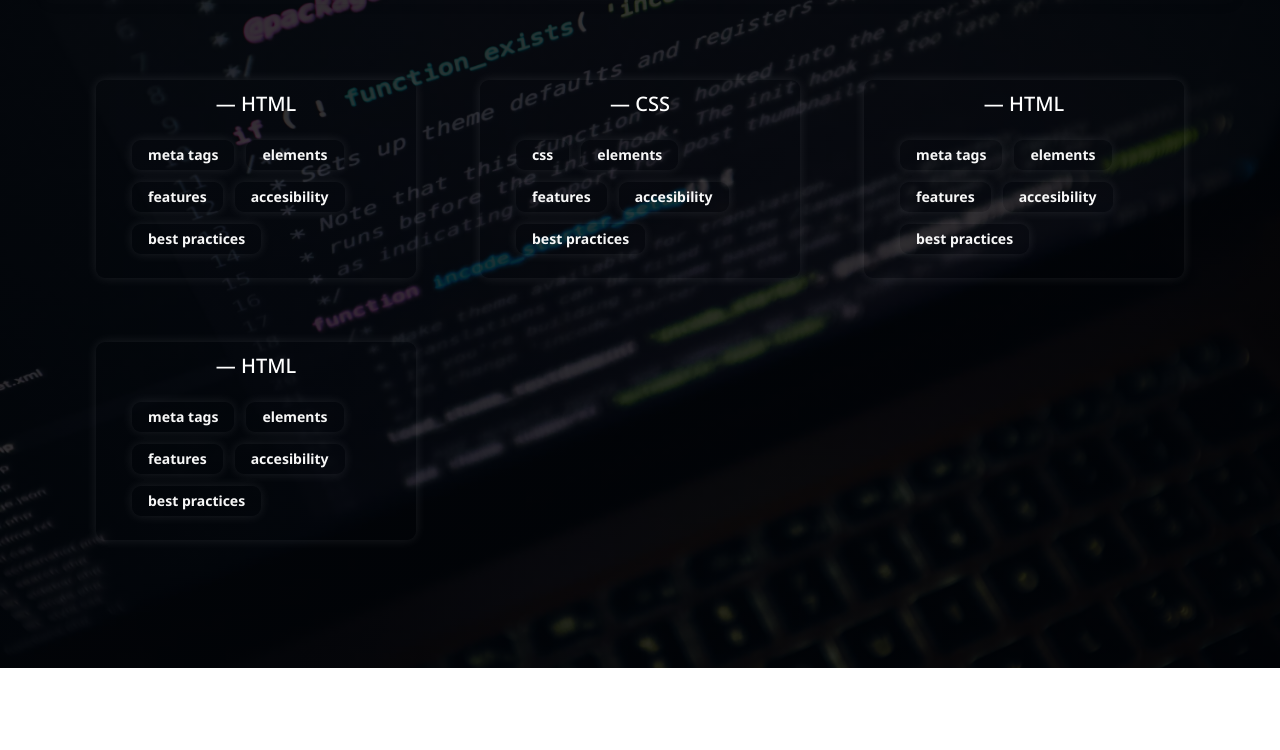
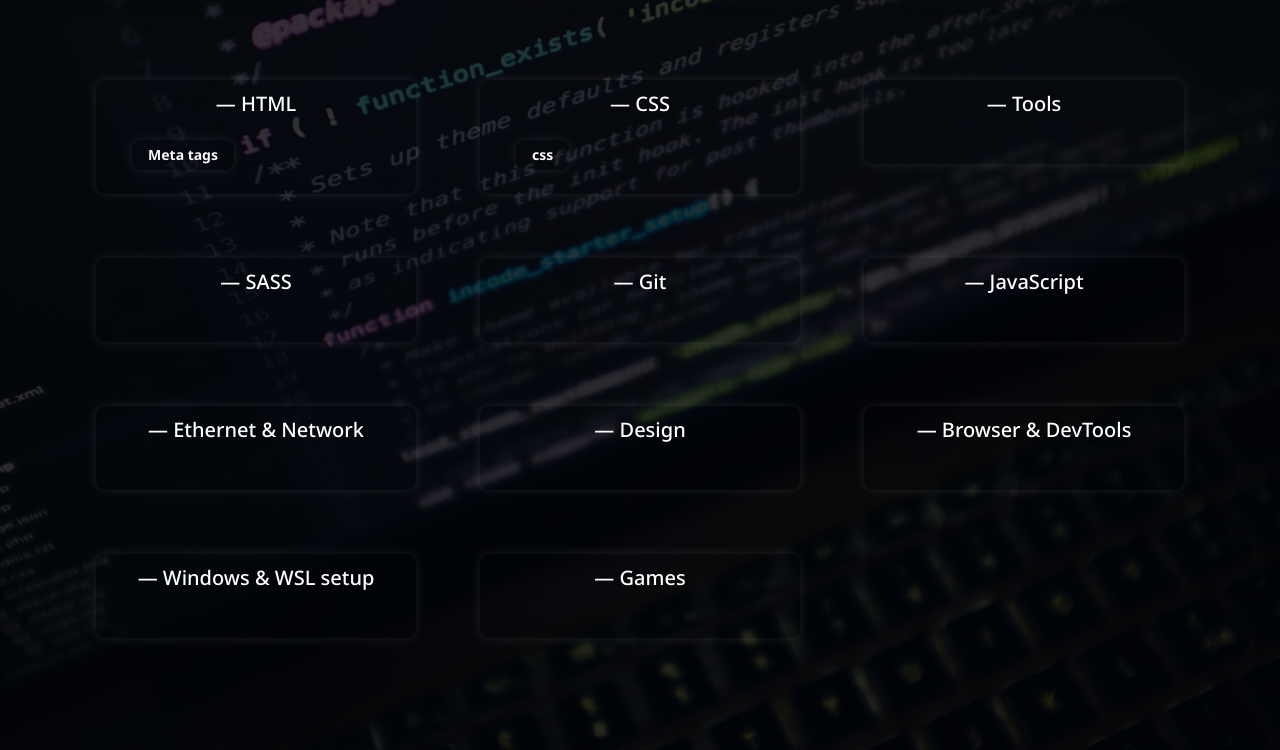
Before and after one commit to miezaru/miezaru-resources, a website: page index.html in a window 1280 px wide. Shown: the part 132-882 px from the top of the page. Before the commit the page ends 800 px from the top, so only its background shows below. Drawn offline with Linux system fonts and the light colour scheme.

```diff
--- a/index.html
+++ b/index.html
@@ -104,6 +104,7 @@
                             href="https://www.facebook.com/miezaruexpr"
                             class="link socials__item"
                             target="_blank"
+                            aria-label="Facebook"
                         >
                             <svg class="socials__icon">
                                 <use
@@ -115,6 +116,7 @@
                             href="https://web.telegram.org"
                             class="link socials__item"
                             target="_blank"
+                            aria-label="Telegram"
                         >
                             <svg class="socials__icon">
                                 <use
@@ -126,6 +128,7 @@
                             href="https://twitter.com/miezaruexpr"
                             class="link socials__item"
                             target="_blank"
+                            aria-label="Twitter"
                         >
                             <svg class="socials__icon">
                                 <use
@@ -137,6 +140,7 @@
                             href="https://www.instagram.com/miezaruexpr/"
                             class="link socials__item"
                             target="_blank"
+                            aria-label="Instagram"
                         >
                             <svg class="socials__icon">
                                 <use
@@ -148,6 +152,7 @@
                             href="https://www.pinterest.com/miezaruexpr/"
                             class="link socials__item"
                             target="_blank"
+                            aria-label="Pinterest"
                         >
                             <svg class="socials__icon">
                                 <use
@@ -164,6 +169,7 @@
                             href="https://store.steampowered.com/"
                             class="link socials__item"
                             target="_blank"
+                            aria-label="Steam"
                         >
                             <svg class="socials__icon">
                                 <use
@@ -175,6 +181,7 @@
                             href="https://www.youtube.com/"
                             class="link socials__item"
                             target="_blank"
+                            aria-label="Youtube"
                         >
                             <svg class="socials__icon">
                                 <use
@@ -186,6 +193,7 @@
                             href="https://music.youtube.com/"
                             class="link socials__item"
                             target="_blank"
+                            aria-label="Youtube music"
                         >
                             <svg class="socials__icon">
                                 <use
@@ -197,6 +205,7 @@
                             href="https://github.com/miezaru"
                             class="link socials__item"
                             target="_blank"
+                            aria-label="Github"
                         >
                             <svg class="socials__icon">
                                 <use
@@ -208,6 +217,7 @@
                             href="https://www.twitch.tv/"
                             class="link socials__item"
                             target="_blank"
+                            aria-label="Twitch"
                         >
                             <svg class="socials__icon">
                                 <use
@@ -219,6 +229,7 @@
                             href="https://soundcloud.com/miezaru"
                             class="link socials__item"
                             target="_blank"
+                            aria-label="Soudcloud"
                         >
                             <svg class="socials__icon">
                                 <use
@@ -236,19 +247,7 @@
                                 href="./page/html/meta.html"
                                 class="link recources__link"
                             >
-                                meta tags
-                            </a>
-                            <a href="#" class="link recources__link">
-                                elements
-                            </a>
-                            <a href="" class="link recources__link">
-                                features
-                            </a>
-                            <a href="" class="link recources__link">
-                                accesibility
-                            </a>
-                            <a href="" class="link recources__link">
-                                best practices
+                                Meta tags
                             </a>
                         </div>
                     </section>
@@ -263,63 +262,69 @@
                             >
                                 css
                             </a>
-                            <a href="" class="link recources__link">
-                                elements
-                            </a>
-                            <a href="" class="link recources__link">
-                                features
-                            </a>
-                            <a href="" class="link recources__link">
-                                accesibility
-                            </a>
-                            <a href="" class="link recources__link">
-                                best practices
-                            </a>
                         </div>
                     </section>
 
                     <section class="recources">
-                        <h2 class="title-h2"><span>&mdash;</span> HTML</h2>
+                        <h2 class="title-h2"><span>&mdash;</span> Tools</h2>
 
-                        <div class="recources__link-box">
-                            <a href="" class="link recources__link">
-                                meta tags
-                            </a>
-                            <a href="" class="link recources__link">
-                                elements
-                            </a>
-                            <a href="" class="link recources__link">
-                                features
-                            </a>
-                            <a href="" class="link recources__link">
-                                accesibility
-                            </a>
-                            <a href="" class="link recources__link">
-                                best practices
-                            </a>
-                        </div>
+                        <div class="recources__link-box"></div>
                     </section>
 
                     <section class="recources">
-                        <h2 class="title-h2"><span>&mdash;</span> HTML</h2>
+                        <h2 class="title-h2"><span>&mdash;</span> SASS</h2>
 
-                        <div class="recources__link-box">
-                            <a href="" class="link recources__link">
-                                meta tags
-                            </a>
-                            <a href="" class="link recources__link">
-                                elements
-                            </a>
-                            <a href="" class="link recources__link">
-                                features
-                            </a>
-                            <a href="" class="link recources__link">
-                                accesibility
-                            </a>
-                            <a href="" class="link recources__link">
-                                best practices
-                            </a>
-                        </div>
+                        <div class="recources__link-box"></div>
+                    </section>
+
+                    <section class="recources">
+                        <h2 class="title-h2"><span>&mdash;</span> Git</h2>
+
+                        <div class="recources__link-box"></div>
+                    </section>
+
+                    <section class="recources">
+                        <h2 class="title-h2">
+                            <span>&mdash;</span> JavaScript
+                        </h2>
+
+                        <div class="recources__link-box"></div>
+                    </section>
+
+                    <section class="recources">
+                        <h2 class="title-h2">
+                            <span>&mdash;</span> Ethernet & Network
+                        </h2>
+
+                        <div class="recources__link-box"></div>
+                    </section>
+
+                    <section class="recources">
+                        <h2 class="title-h2"><span>&mdash;</span> Design</h2>
+
+                        <div class="recources__link-box"></div>
+                    </section>
+
+                    <section class="recources">
+                        <h2 class="title-h2">
+                            <span>&mdash;</span> Browser & DevTools
+                        </h2>
+
+                        <div class="recources__link-box"></div>
+                    </section>
+
+                    <section class="recources">
+                        <h2 class="title-h2">
+                            <span>&mdash;</span> Windows & WSL setup
+                        </h2>
+
+                        <div class="recources__link-box"></div>
+                    </section>
+
+                    <section class="recources">
+                        <h2 class="title-h2"><span>&mdash;</span> Games</h2>
+
+                        <div class="recources__link-box"></div>
                     </section>
                 </main>
             </div>
```
Also changed, not shown: page/html/meta.html (+28 -3 lines), assets/img/icons/android-icon-256x256.png (added), assets/img/icons/android-icon-512x512.png (added), assets/img/icons/android-icon-maskable-196x196.png (added), assets/img/icons/manifest.json.
